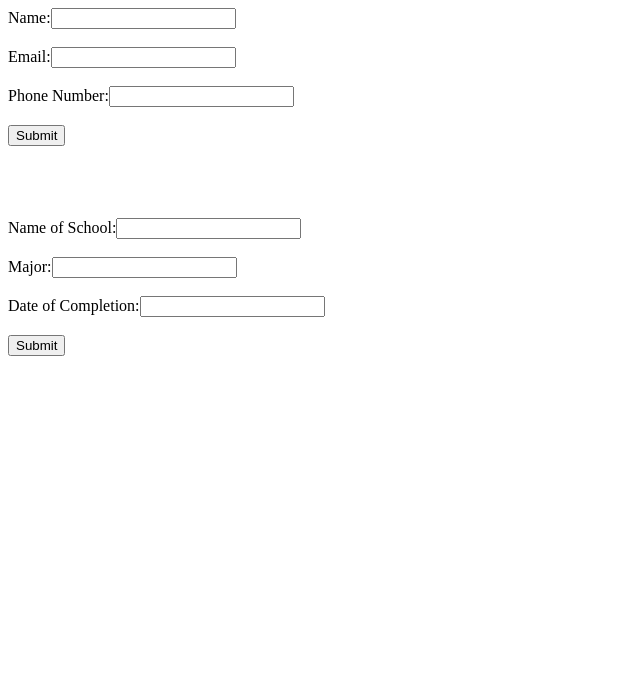
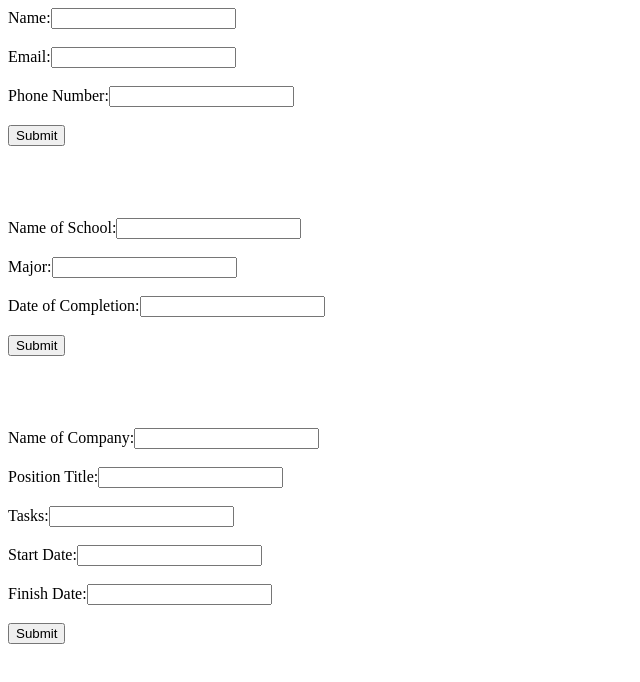
Before and after one commit to Chappo050/cv-project, a React (Create React App) app: page / in a window 1280 px wide. Shown: the top 682 px of the page, without its empty margins (0-640 px from the left). Built offline with nearby package versions, Linux system fonts and the light colour scheme.

Commit message:
Added work read/print function

```diff
--- a/src/App.js
+++ b/src/App.js
@@ -17,6 +17,13 @@ class App extends Component {
       schoolName: { text: "", id: 0 },
       study: { text: "", id: 0 },
       completionDate: { text: "", id: 0 },
+
+      workInfo: [],
+      companyName: { text: "", id: 0 },
+      title: { text: "", id: 0 },
+      tasks: { text: "", id: 0 },
+      startDate: { text: "", id: 0 },
+      finishDate: { text: "", id: 0 },
     };
   }
 
@@ -58,6 +65,26 @@ class App extends Component {
     });
   };
 
+  onSubmitWork = (e) => {
+    e.preventDefault();
+    this.setState({
+      workInfo:
+        ((this.state.workInfo.length = 0),
+        this.state.workInfo.concat(
+          this.state.companyName.text,
+          this.state.title.text,
+          this.state.tasks.text,
+          this.state.startDate.text,
+          this.state.finishDate.text
+        )),
+      companyName: { text: "" },
+      title: { text: "" },
+      tasks: { text: "" },
+      startDate: { text: "" },
+      finishDate: { text: "" },
+    });
+  };
+
   render() {
     const {
       fullName,
@@ -68,6 +95,12 @@ class App extends Component {
       schoolName,
       study,
       completionDate,
+      workInfo,
+      companyName,
+      title,
+      tasks,
+      startDate,
+      finishDate,
     } = this.state;
     return (
       <div id="container">
@@ -109,7 +142,7 @@ class App extends Component {
         <br />
         <br />
         <br />
-            <br />
+        <br />
         <div id="educationForm">
           <form onSubmit={this.onSubmitEducation}>
             <label htmlFor="schoolInput">Name of School:</label>
@@ -145,9 +178,72 @@ class App extends Component {
             <button type="submit">Submit</button>
           </form>
         </div>
-
+        <br />
+        <br />
+        <br />
+        <br />
+        <div id="workForm">
+          <form onSubmit={this.onSubmitWork}>
+            <label htmlFor="companyInput">Name of Company:</label>
+            <input
+              onChange={this.handleChange}
+              value={companyName.text}
+              type="text"
+              id="companyInput"
+              name="companyName"
+            />
+            <br />
+            <br />
+            <label htmlFor="titleInput">Position Title:</label>
+            <input
+              onChange={this.handleChange}
+              value={title.text}
+              type="text"
+              id="titleInput"
+              name="title"
+            />
+            <br />
+            <br />
+            <label htmlFor="tasksInput">Tasks:</label>
+            <input
+              onChange={this.handleChange}
+              value={tasks.text}
+              type="text"
+              id="tasksInput"
+              name="tasks"
+            />
+            <br />
+            <br />
+            <label htmlFor="startDateInput">Start Date:</label>
+            <input
+              onChange={this.handleChange}
+              value={startDate.text}
+              type="text"
+              id="startDateInput"
+              name="startDate"
+            />
+            <br />
+            <br />
+            <label htmlFor="finishDateInput">Finish Date:</label>
+            <input
+              onChange={this.handleChange}
+              value={finishDate.text}
+              type="text"
+              id="finishDateInput"
+              name="finishDate"
+            />
+            <br />
+            <br />
+            <button type="submit">Submit</button>
+          </form>
+        </div>
+        <br />
+        <br />
+        <br />
+        <br />
         <BasicInfo infoArray={info} />
         <Education infoArray={schoolInfo} />
+        <Experience infoArray={workInfo} />
       </div>
     );
   }
--- a/src/components/experience.js
+++ b/src/components/experience.js
@@ -1,12 +1,22 @@
 import React, { Component } from "react";
 
 class Experience extends Component {
+  render() {
 
-  constructor() {
-    super();
-  }
-  render() {
-    return <div>Hello World</div>;
+
+    return (
+      <div>
+        <label>{this.props.infoArray[0]}</label>
+        <br />
+        <label>{this.props.infoArray[1]}</label>
+        <br />
+        <label>{this.props.infoArray[2]}</label>
+        <br />
+        <label>{this.props.infoArray[3]}</label>
+        <br />
+        <label>{this.props.infoArray[4]}</label>
+      </div>
+    );
   }
 }
 
```
